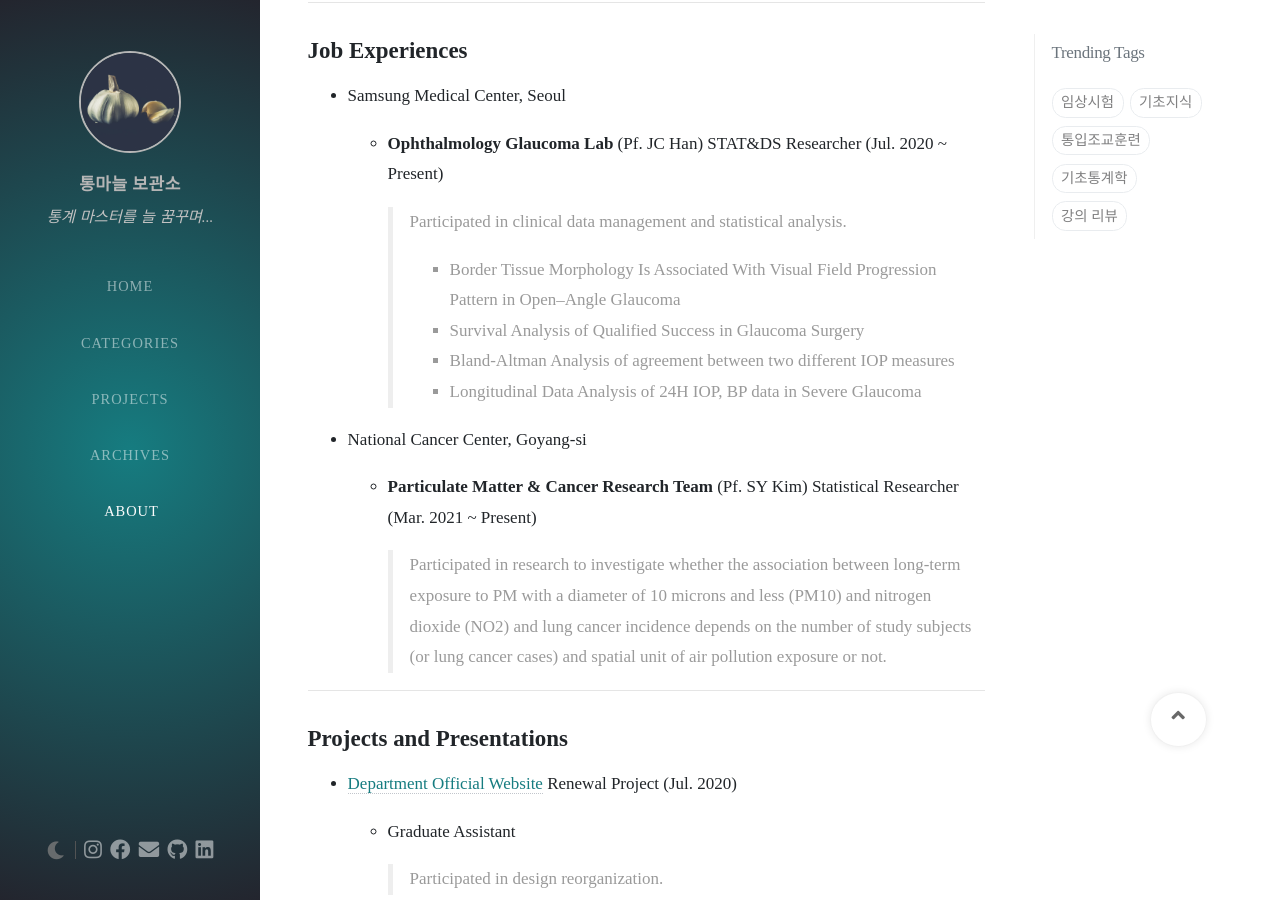
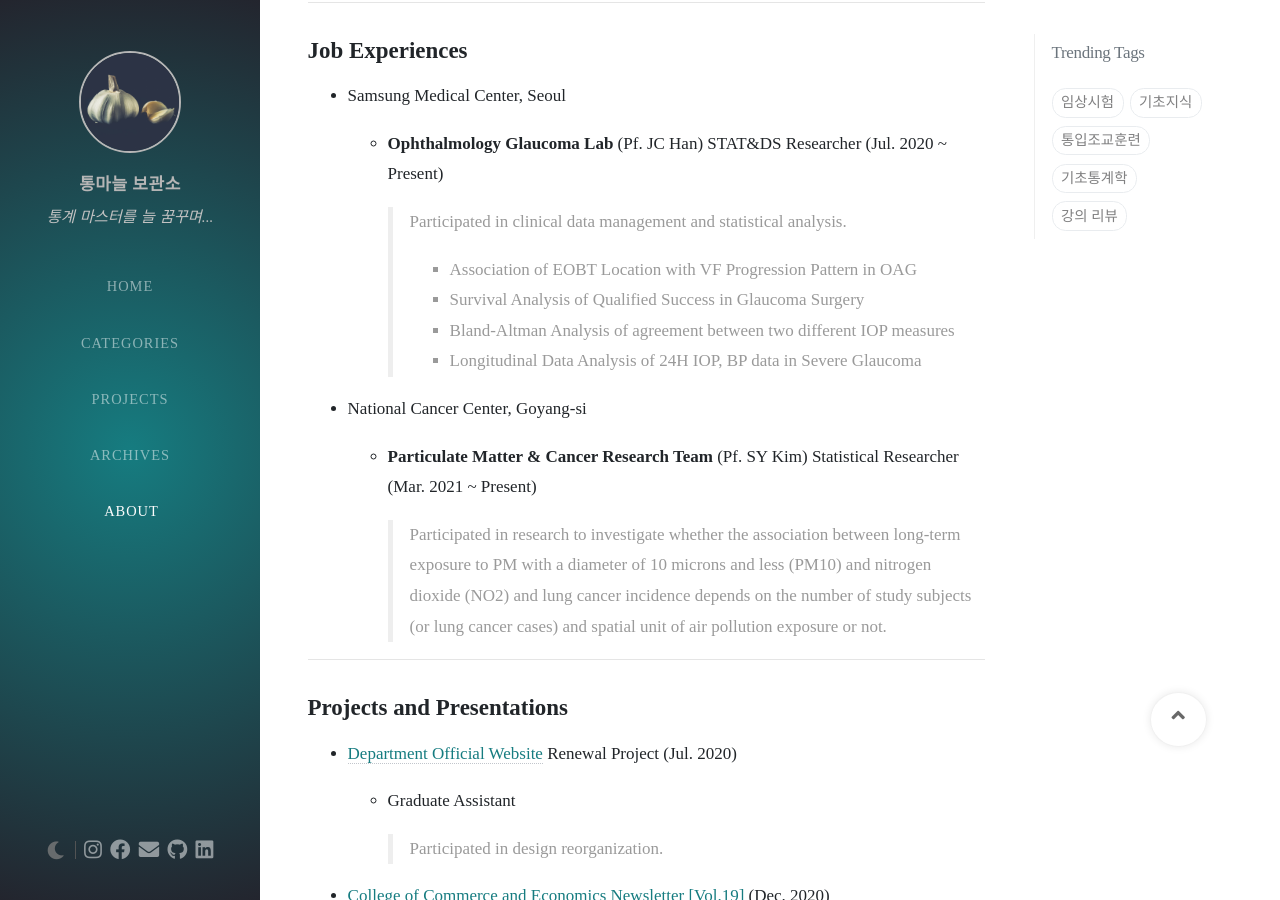
Before and after one commit to Johnnystats/Johnnystats.github.io, a Jekyll site: the page built from tabs/about.md, in a window 1280 px wide and 900 px high, scrolled down 2290 px. Built offline with Jekyll 4.4.1, drawn with Linux system fonts in a browser that asks for light colours; nearby versions of some CDN libraries.

Commit message:
about update

```diff
--- a/tabs/about.md
+++ b/tabs/about.md
@@ -81,7 +81,7 @@ title: About me
 
     > Participated in clinical data management and statistical analysis.
     >
-    > - Border Tissue Morphology Is Associated With Visual Field Progression Pattern in Open–Angle Glaucoma
+    > - Association of EOBT Location with VF Progression Pattern in OAG
     > - Survival Analysis of Qualified Success in Glaucoma Surgery
     > - Bland-Altman Analysis of agreement between two different IOP measures
     > - Longitudinal Data Analysis of 24H IOP, BP data in Severe Glaucoma
```
